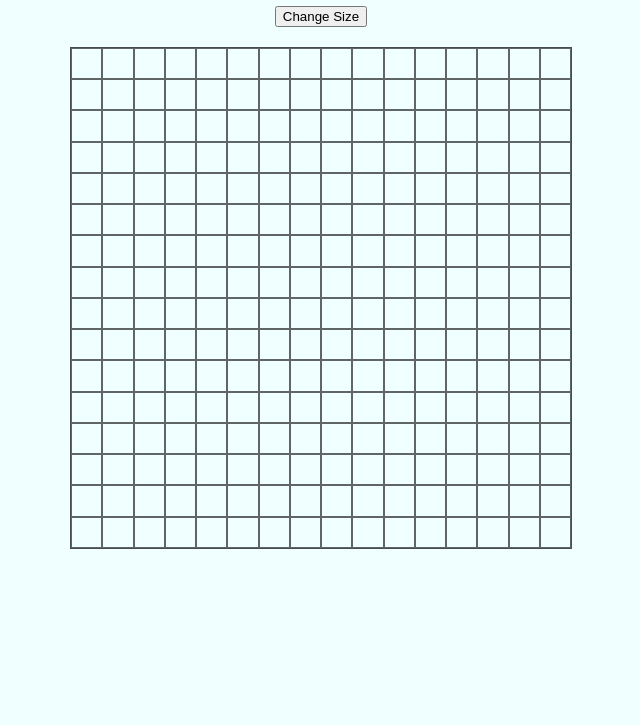
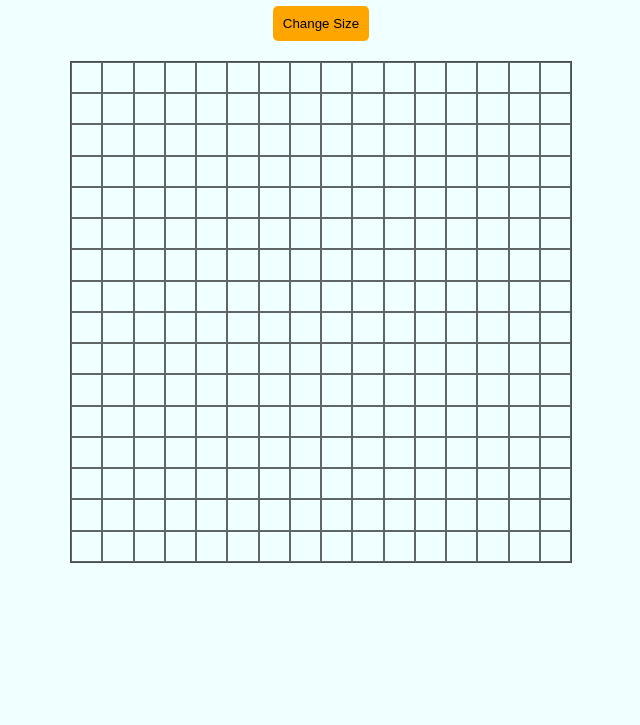
Before and after one commit to invisibleopey/etch-a-sketch, a plain HTML site: page index.html in a window 1280 px wide. Shown: the part 75-800 px from the top of the page, without its empty margins (319-959 px from the left). Drawn offline with Linux system fonts and the light colour scheme.

Commit message:
Styled chnage Size button

```diff
--- a/style.css
+++ b/style.css
@@ -11,6 +11,11 @@ body {
 #btn {
     display: block;
     margin: 0 auto;
+    padding: 10px;
+    border: none;
+    border-radius: 5px;
+    background: orange;
+    cursor: pointer;
 }
 #container {
     border: 1px solid rgba(0,0,0,0.7);
```
